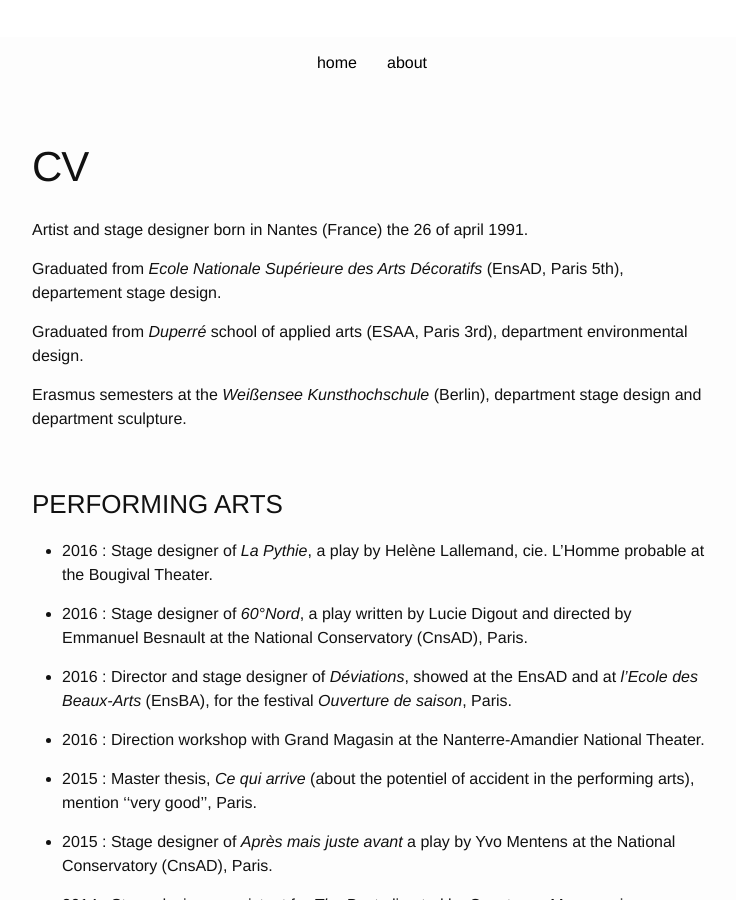
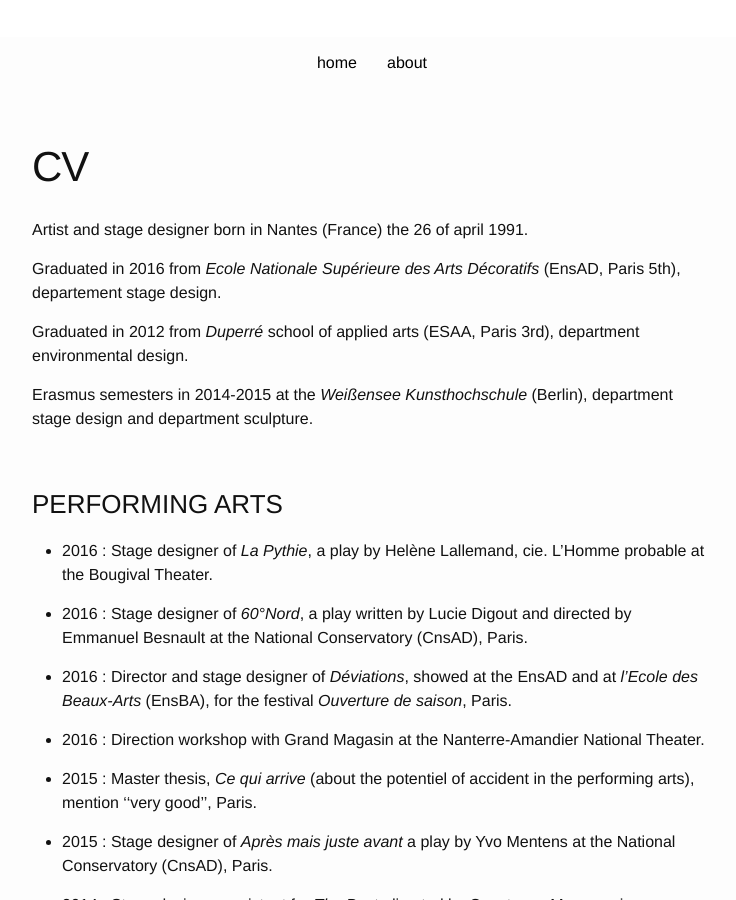
Before and after one commit to louiseds/louiseds.github.io, a Jekyll site: the page built from about.md, in a window 1280 px wide and 900 px high, scrolled down 347 px. Shown: the whole window, without its empty margins (268-1004 px from the left). Built offline with Jekyll 4.4.1, drawn with Linux system fonts in a browser that asks for light colours.

Commit message:
Updated about.md

```diff
--- a/about.md
+++ b/about.md
@@ -7,11 +7,11 @@ published: true
 
 Artist and stage designer born in Nantes (France) the 26 of april 1991.
 
-Graduated from _Ecole Nationale Supérieure des Arts Décoratifs_ (EnsAD, Paris 5th), departement stage design.
+Graduated in 2016 from _Ecole Nationale Supérieure des Arts Décoratifs_ (EnsAD, Paris 5th), departement stage design.
 
-Graduated from _Duperré_ school of applied arts (ESAA, Paris 3rd), department environmental design.
+Graduated in 2012 from _Duperré_ school of applied arts (ESAA, Paris 3rd), department environmental design.
 
-Erasmus semesters at the _Weißensee Kunsthochschule_ (Berlin), department stage design and department sculpture.
+Erasmus semesters in 2014-2015 at the _Weißensee Kunsthochschule_ (Berlin), department stage design and department sculpture.
 <br>
 
 <br>
```
